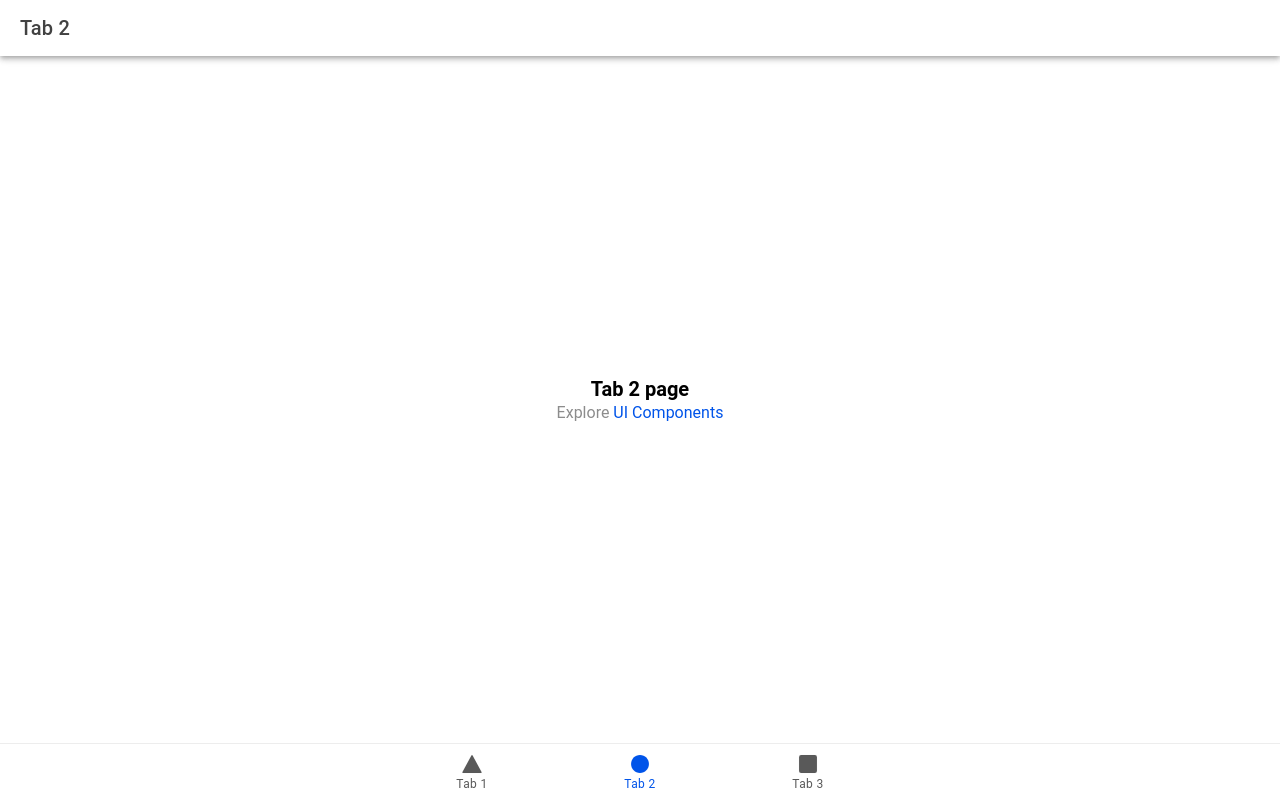
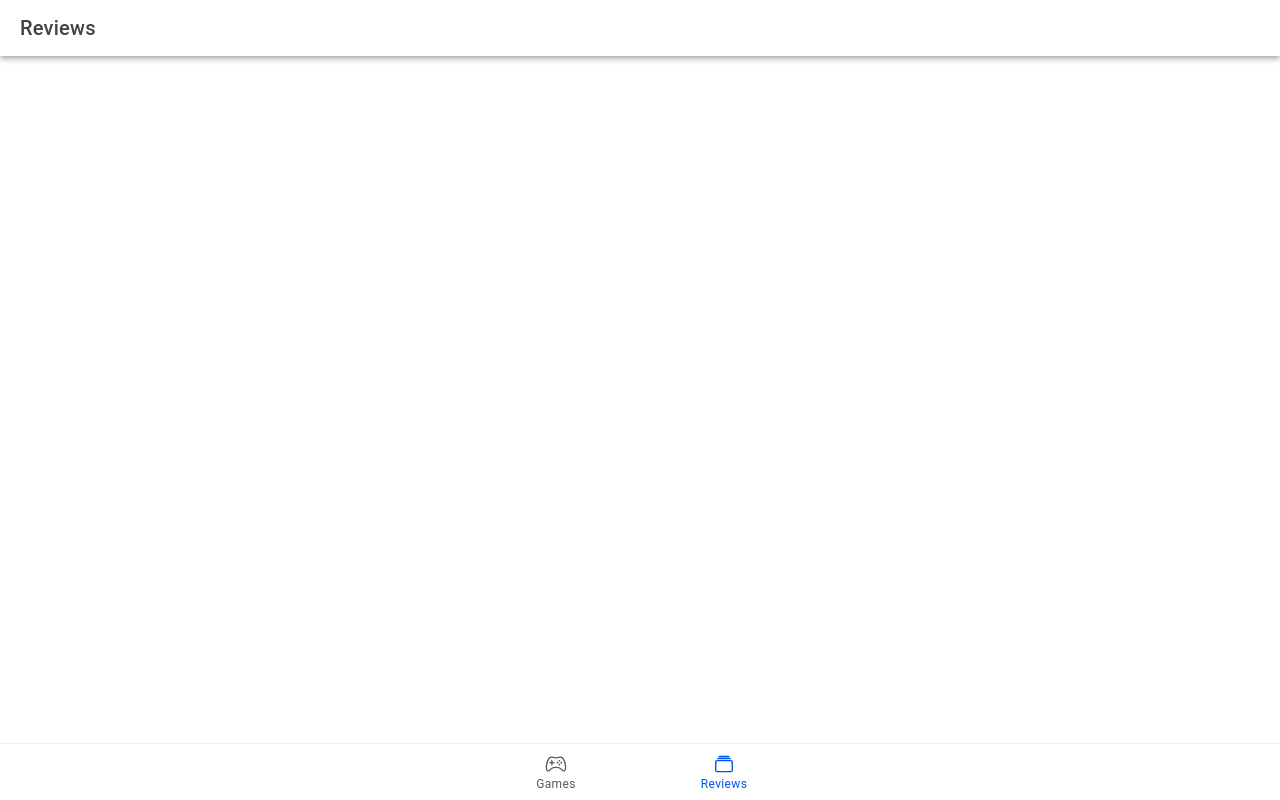
Before and after one commit to brayrpgs/IONIC-Proyect, a React (Vite) app in the folder IONIC-App/: page /tab2 in a window 1280 px wide. Built offline with nearby package versions, Linux system fonts and the light colour scheme.

Commit message:
-- fetch games complete -- add file connection , interfaces and urls config -- view "Games" in progres..

```diff
--- a/IONIC-App/src/App.tsx
+++ b/IONIC-App/src/App.tsx
@@ -10,10 +10,9 @@ import {
   setupIonicReact
 } from '@ionic/react';
 import { IonReactRouter } from '@ionic/react-router';
-import { ellipse, square, triangle } from 'ionicons/icons';
+import { albumsOutline, gameControllerOutline } from 'ionicons/icons';
 import Tab1 from './pages/Tab1';
 import Tab2 from './pages/Tab2';
-import Tab3 from './pages/Tab3';
 
 /* Core CSS required for Ionic components to work properly */
 import '@ionic/react/css/core.css';
@@ -58,25 +57,18 @@ const App: React.FC = () => (
           <Route exact path="/tab2">
             <Tab2 />
           </Route>
-          <Route path="/tab3">
-            <Tab3 />
-          </Route>
           <Route exact path="/">
             <Redirect to="/tab1" />
           </Route>
         </IonRouterOutlet>
         <IonTabBar slot="bottom">
           <IonTabButton tab="tab1" href="/tab1">
-            <IonIcon aria-hidden="true" icon={triangle} />
-            <IonLabel>Tab 1</IonLabel>
+            <IonIcon aria-hidden="true" icon={gameControllerOutline} />
+            <IonLabel >Games</IonLabel>
           </IonTabButton>
-          <IonTabButton tab="tab2" href="/tab2">
-            <IonIcon aria-hidden="true" icon={ellipse} />
-            <IonLabel>Tab 2</IonLabel>
-          </IonTabButton>
-          <IonTabButton tab="tab3" href="/tab3">
-            <IonIcon aria-hidden="true" icon={square} />
-            <IonLabel>Tab 3</IonLabel>
+          <IonTabButton tab="tab2" href="/tab2" >
+            <IonIcon aria-hidden="true" icon={albumsOutline} />
+            <IonLabel>Reviews</IonLabel>
           </IonTabButton>
         </IonTabBar>
       </IonTabs>
--- /dev/null
+++ b/IONIC-App/src/components/CreateGame.tsx
@@ -0,0 +1,35 @@
+import React from 'react';
+import { AlertButton, IonAlert, IonButton, IonIcon } from '@ionic/react';
+import { addCircleOutline } from 'ionicons/icons';
+
+function CreateGame() {
+    const buttonCancel: AlertButton = {
+        text: "hola",
+        role: "cancel",
+        handler() {
+            console.log("cancel")
+        },
+
+    }
+    return (
+        <>
+            <IonButton
+                id='present-alert'
+                shape='round'
+                fill='outline'
+                size='large'
+                onClick={(e) => {
+                    (e.currentTarget as HTMLElement).blur();
+                }}>
+                create
+                <IonIcon slot="end" icon={addCircleOutline}></IonIcon>
+            </IonButton>
+            <IonAlert
+                trigger="present-alert"
+                header="Create a new game?"
+                buttons={[buttonCancel]}
+            ></IonAlert>
+        </>
+    );
+}
+export default CreateGame;
--- a/IONIC-App/src/components/ExploreContainer.css
+++ /dev/null
@@ -1,24 +0,0 @@
-.container {
-  text-align: center;
-  position: absolute;
-  left: 0;
-  right: 0;
-  top: 50%;
-  transform: translateY(-50%);
-}
-
-.container strong {
-  font-size: 20px;
-  line-height: 26px;
-}
-
-.container p {
-  font-size: 16px;
-  line-height: 22px;
-  color: #8c8c8c;
-  margin: 0;
-}
-
-.container a {
-  text-decoration: none;
-}
--- a/IONIC-App/src/components/ExploreContainer.tsx
+++ /dev/null
@@ -1,16 +0,0 @@
-import './ExploreContainer.css';
-
-interface ContainerProps {
-  name: string;
-}
-
-const ExploreContainer: React.FC<ContainerProps> = ({ name }) => {
-  return (
-    <div className="container">
-      <strong>{name}</strong>
-      <p>Explore <a target="_blank" rel="noopener noreferrer" href="https://ionicframework.com/docs/components">UI Components</a></p>
-    </div>
-  );
-};
-
-export default ExploreContainer;
--- a/IONIC-App/src/pages/Tab1.css
+++ b/IONIC-App/src/pages/Tab1.css
@@ -0,0 +1,3 @@
+.title-game{
+    font-size: 2rem;
+}
--- a/IONIC-App/src/pages/Tab1.tsx
+++ b/IONIC-App/src/pages/Tab1.tsx
@@ -1,22 +1,80 @@
-import { IonContent, IonHeader, IonPage, IonTitle, IonToolbar } from '@ionic/react';
-import ExploreContainer from '../components/ExploreContainer';
+import { IonButtons, IonCard, IonCardContent, IonCardHeader, IonCardSubtitle, IonCardTitle, IonContent, IonHeader, IonPage, IonRefresher, IonRefresherContent, IonTitle, IonToolbar, RefresherEventDetail } from '@ionic/react';
+
 import './Tab1.css';
+import { FetchGames, Games, URL_BASE } from '../utils/Connections';
+import { useEffect, useState } from 'react';
+import CreateGame from '../components/CreateGame';
+
+
 
 const Tab1: React.FC = () => {
+  const [data, setData] = useState<Games[]>([])
+  async function handleFetchGames() {
+    setData(await FetchGames())
+  }
+  useEffect(() => {
+    handleFetchGames()
+  }, [])
   return (
     <IonPage>
       <IonHeader>
         <IonToolbar>
-          <IonTitle>Tab 1</IonTitle>
+          <IonButtons slot="primary">
+            <CreateGame />
+          </IonButtons>
+          <IonTitle className='title-game'>Games</IonTitle>
         </IonToolbar>
       </IonHeader>
-      <IonContent fullscreen>
-        <IonHeader collapse="condense">
-          <IonToolbar>
-            <IonTitle size="large">Tab 1</IonTitle>
-          </IonToolbar>
-        </IonHeader>
-        <ExploreContainer name="Tab 1 page" />
+      <IonContent fullscreen >
+        <IonRefresher slot="fixed" onIonRefresh={(event: CustomEvent<RefresherEventDetail>) => {
+          handleFetchGames().then(() => (event.detail.complete()))
+        }}>
+          <IonRefresherContent></IonRefresherContent>
+        </IonRefresher>
+        <p>Pull this content down to trigger the refresh.</p>
+        {
+          data.map((value, index) => (
+            <IonCard key={index}>
+              <IonCardHeader>
+                <IonCardTitle>🎮 {value.title}</IonCardTitle>
+                <IonCardSubtitle>🎭 Genre: {value.genre}</IonCardSubtitle>
+              </IonCardHeader>
+              <IonCardContent>
+                <table style={{ width: '100%', borderCollapse: 'collapse' }}>
+                  <tbody>
+                    <tr>
+                      <td><strong>🕹️ Platform:</strong></td>
+                      <td>{value.platform}</td>
+                    </tr>
+                    <tr>
+                      <td><strong>⏱️ Hours Played:</strong></td>
+                      <td>{value.hoursPlayed} hrs</td>
+                    </tr>
+                    <tr>
+                      <td><strong>{value.isCompleted ? "✅ Completed" : "❌ Completed"}</strong></td>
+                      <td>{value.isCompleted ? "Yes" : "No"}</td>
+                    </tr>
+                    <tr>
+                      <td><strong>🤓 Game Number:</strong></td>
+                      <td>{index + 1}</td>
+                    </tr>
+                    <tr>
+                      <td><strong>🖼️ Image:</strong></td>
+                      <td>
+                        <img
+                          src={URL_BASE + value.imageUrl}
+                          alt={value.title}
+                          style={{ width: "100px", borderRadius: "8px" }}
+                        />
+                      </td>
+                    </tr>
+                  </tbody>
+                </table>
+              </IonCardContent>
+            </IonCard>
+          ))
+        }
+
       </IonContent>
     </IonPage>
   );
--- a/IONIC-App/src/pages/Tab2.tsx
+++ b/IONIC-App/src/pages/Tab2.tsx
@@ -1,5 +1,4 @@
 import { IonContent, IonHeader, IonPage, IonTitle, IonToolbar } from '@ionic/react';
-import ExploreContainer from '../components/ExploreContainer';
 import './Tab2.css';
 
 const Tab2: React.FC = () => {
@@ -7,16 +6,11 @@ const Tab2: React.FC = () => {
     <IonPage>
       <IonHeader>
         <IonToolbar>
-          <IonTitle>Tab 2</IonTitle>
+          <IonTitle>Reviews</IonTitle>
         </IonToolbar>
       </IonHeader>
       <IonContent fullscreen>
-        <IonHeader collapse="condense">
-          <IonToolbar>
-            <IonTitle size="large">Tab 2</IonTitle>
-          </IonToolbar>
-        </IonHeader>
-        <ExploreContainer name="Tab 2 page" />
+
       </IonContent>
     </IonPage>
   );
--- a/IONIC-App/src/pages/Tab3.tsx
+++ /dev/null
@@ -1,25 +0,0 @@
-import { IonContent, IonHeader, IonPage, IonTitle, IonToolbar } from '@ionic/react';
-import ExploreContainer from '../components/ExploreContainer';
-import './Tab3.css';
-
-const Tab3: React.FC = () => {
-  return (
-    <IonPage>
-      <IonHeader>
-        <IonToolbar>
-          <IonTitle>Tab 3</IonTitle>
-        </IonToolbar>
-      </IonHeader>
-      <IonContent fullscreen>
-        <IonHeader collapse="condense">
-          <IonToolbar>
-            <IonTitle size="large">Tab 3</IonTitle>
-          </IonToolbar>
-        </IonHeader>
-        <ExploreContainer name="Tab 3 page" />
-      </IonContent>
-    </IonPage>
-  );
-};
-
-export default Tab3;
--- /dev/null
+++ b/IONIC-App/src/utils/Connections.tsx
@@ -0,0 +1,32 @@
+export const URL_BASE = "http://localhost:5041"
+export const URL_GAMES = "http://localhost:5041/api/games"
+
+export interface Games {
+    id: number,
+    title: string,
+    imageUrl: string,
+    platform: string,
+    hoursPlayed: number,
+    isCompleted: boolean,
+    genre: string
+}
+
+export const FetchGames = async (): Promise<Games[]> => {
+    try {
+        console.log("Starting the request...");
+        const res = await fetch(URL_GAMES);
+        console.log("Request completed successfully...");
+        console.log("Checking the response...");
+        if (!res.ok) {
+            throw new Error(`HTTP error! Status: ${res.status}`);
+        }
+        console.log("Converting to JSON...");
+        const result: Games[] = await res.json();
+        console.log("Returning Games results...", result);
+        return result;
+
+    } catch (error) {
+        console.error("Error fetching games:", error);
+        throw error;
+    }
+}
```
Also changed, not shown: IONIC-App/src/pages/Tab3.css (deleted), 1 other file (tests, documents, lock files or other folders).
